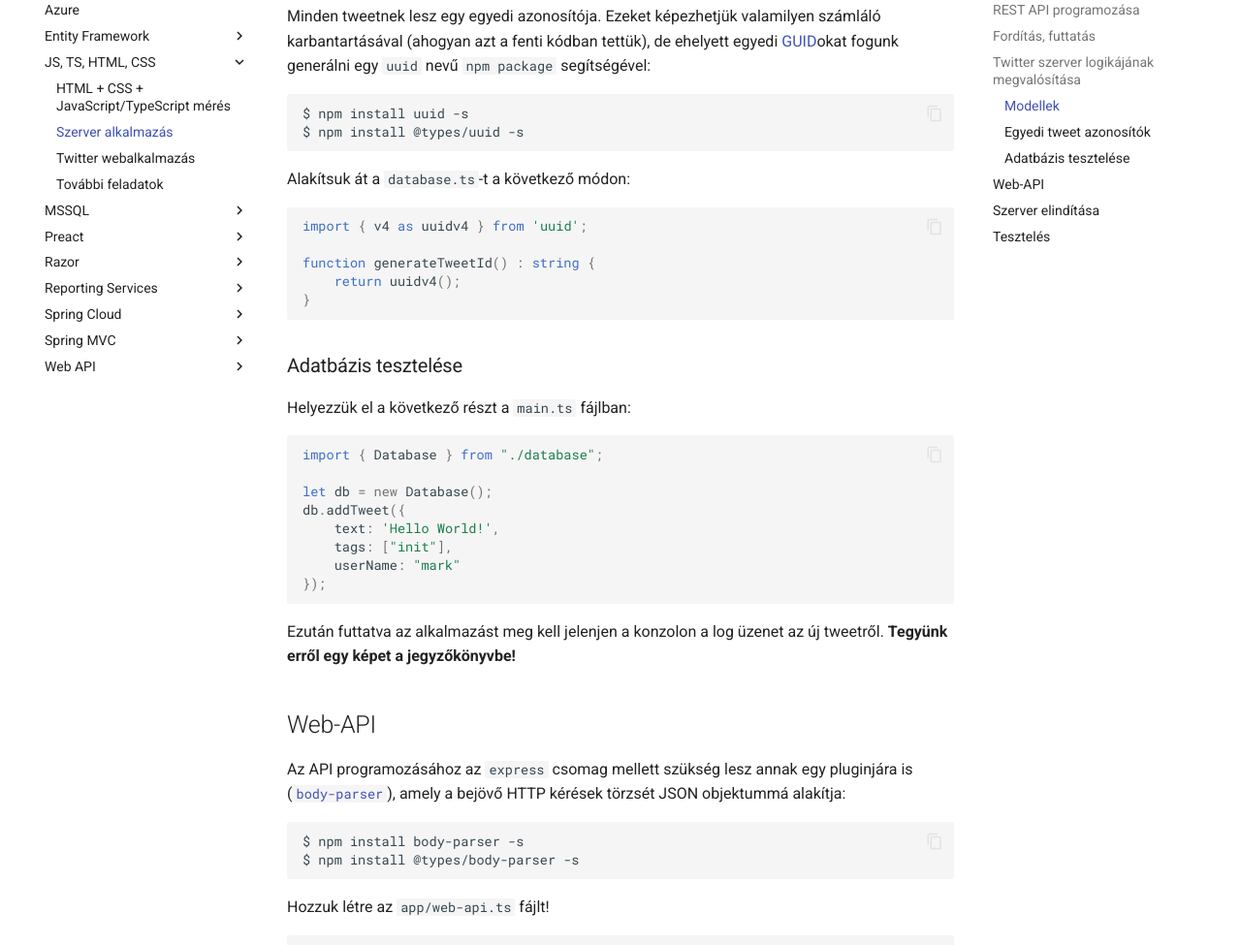
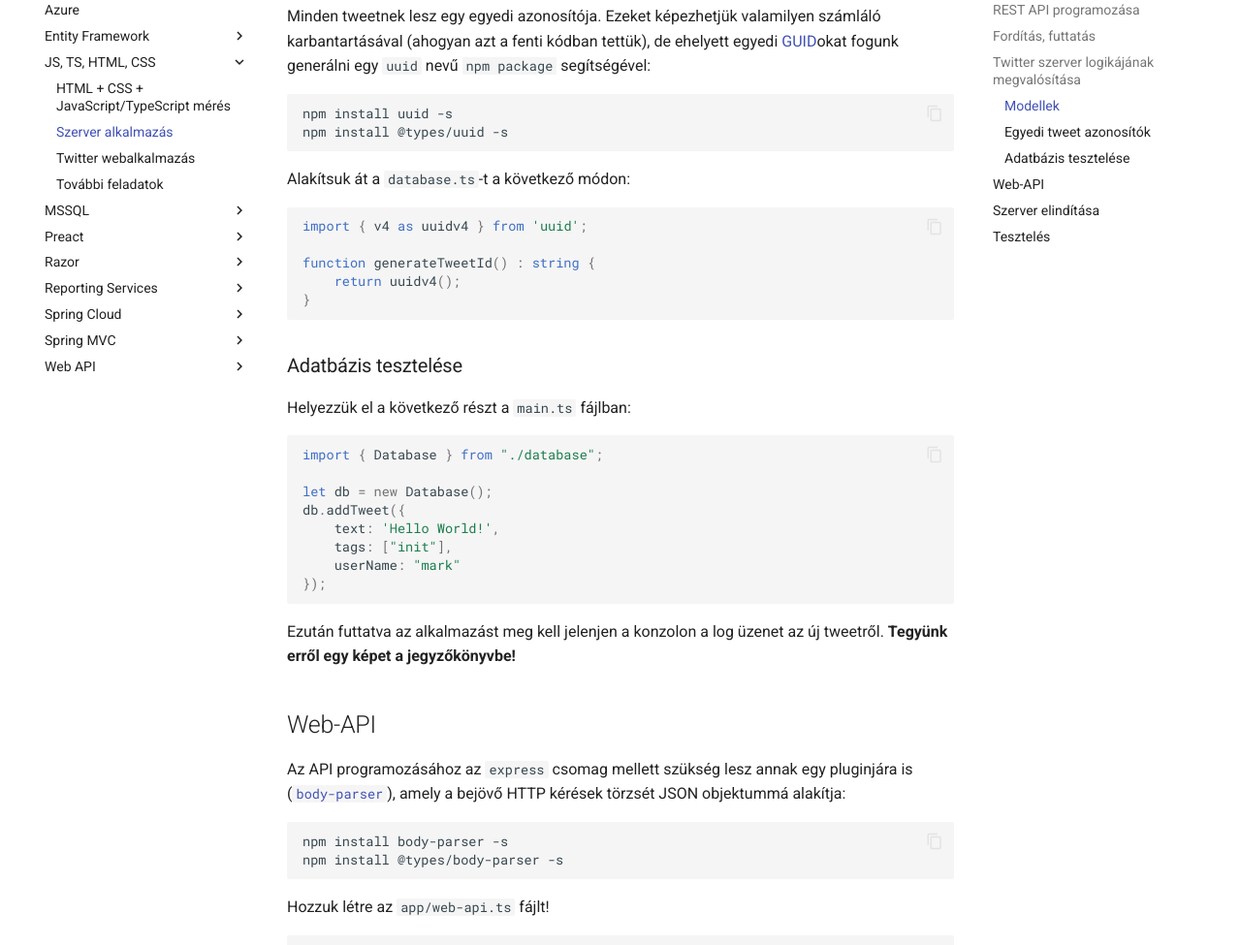
Before and after one commit to VIAUBC01/labor-leirasok, an MkDocs documentation site: the page built from docs/laborok/JS_TS_HTML_CSS/Feladat-1.md, in a window 1280 px wide and 1400 px high, scrolled down 4698 px. Shown: the part 152-1127 px from the top of the window at 97% size. Built offline with MkDocs 1.6.1 and Material for MkDocs 9.7.7, drawn with Linux system fonts in a browser that asks for light colours; comment, search, counter and statistics services are not loaded; some of the changed text lies outside the part shown.

````diff
--- a/docs/laborok/JS_TS_HTML_CSS/Feladat-1.md
+++ b/docs/laborok/JS_TS_HTML_CSS/Feladat-1.md
@@ -9,7 +9,7 @@ Egy üres könyvtárban hozzunk létre egy `client` és egy `server` könyvtára
 Lépjünk be a szerver könyvtárba (mostantól végig ebben dolgozunk) és hozzunk létre egy NodeJS projektet a következő parancs kiadásával:
 
 ```cmd
-$ npm init
+npm init
 ```
 
 Ez létrehoz egy `package.json` fájlt, amiben a projektünk függőségeit (más programkönyvtárakat (= `npm` package)) leírjuk.
@@ -17,13 +17,13 @@ Ez létrehoz egy `package.json` fájlt, amiben a projektünk függőségeit (má
 Ellenőrizzük, hogy a TypeScript fordító telepítve van a gépünkre! Ezt érdemes a `-g` kapcsolóval telepíteni, így nem csak az adott program számára lesz elérhető, hanem globálisan az egész számítógépen.
 
 ```cmd
-$ npm install typescript -g
+npm install typescript -g
 ```
 
 Mivel TypeScript nyelven szeretnénk programozni, ezért létrehozunk egy TypeScript projektet is, amellyel azt konfiguráljuk, hogy ha a könyvtárban kiadjuk a `tsc` (TypeScript Compiler) parancsot, akkor mely fájlokat és hogyan fordítsuk le.
 
 ```cmd
-$ tsc --init
+tsc --init
 ```
 
 A generált `tsconfig.json` fájl tartalmazza a TypeScript projekt és fordító beállításait. Cseréljük le a generált fájl **teljes tartalmát** az alábbira:
@@ -56,13 +56,13 @@ A feladat során egy REST APIt szeretnénk megvalósítani. Vagyis az a cél, ho
 Adjuk hozzá az `express` csomagot a projektünkhöz!
 
 ```cmd
-$ npm install express -s
+npm install express -s
 ```
 
 Mivel TypeScript nyelven dolgozunk, adjuk hozzá a `@types/express` csomagot is. Ez TypeScript nyelvű típusannotációkat tartalmaz az eredetileg JavaScript nyelven megírt `express` könyvtárhoz, így a fordító ellenőrizni tudja, hogy megfelelően használjuk-e a könyvtárat.
 
 ```cmd
-$ npm install @types/express -s
+npm install @types/express -s
 ```
 
 Hozzunk létre egy `app` könyvtárat, abban pedig egy `main.ts` fájlt, amiben helyezzük el a következő kódot:
@@ -75,13 +75,13 @@ console.log('hello world!');
 A TypeScript fájlokat a `tsc` paranccsal tudjuk lefordítani.
 
 ```cmd
-$ tsc
+tsc
 ```
 
 Ennek eredménye egy `main.js` fájl lesz a `build` mappában. Ezt az egyszerű js fájlt a `node` segítségével futtathatjuk:
 
 ```cmd
-$ node .\build\main.js
+node .\build\main.js
 ```
 
 *Linuxon és macOS-en a backslash helyett forward slash-t kell használni: node ./build/main.js*
@@ -111,7 +111,7 @@ A fenti szkriptek szerepe a következő:
 Innentől tehát, ha változik a kód, elég a következő parancsot kiadni az újrafordításhoz és futtatáshoz:
 
 ```cmd
-$ npm run build-and-start
+npm run build-and-start
 ```
 
 ## Twitter szerver logikájának megvalósítása
@@ -197,8 +197,8 @@ Egészítse ki a `Database` osztály függvényeit loggolással (`console.log(..
 Minden tweetnek lesz egy egyedi azonosítója. Ezeket képezhetjük valamilyen számláló karbantartásával (ahogyan azt a fenti kódban tettük), de ehelyett egyedi [GUID](https://hu.wikipedia.org/wiki/Glob%C3%A1lisan_egyedi_azonos%C3%ADt%C3%B3)okat fogunk generálni egy `uuid` nevű `npm package` segítségével:
 
 ```cmd
-$ npm install uuid -s
-$ npm install @types/uuid -s
+npm install uuid -s
+npm install @types/uuid -s
 ```
 
 Alakítsuk át a `database.ts`-t a következő módon:
@@ -233,8 +233,8 @@ Ezután futtatva az alkalmazást meg kell jelenjen a konzolon a log üzenet az
 Az API programozásához az `express` csomag mellett szükség lesz annak egy pluginjára is ([`body-parser`](http://expressjs.com/en/resources/middleware/body-parser.html)), amely a bejövő HTTP kérések törzsét JSON objektummá alakítja:
 
 ```cmd
-$ npm install body-parser -s
-$ npm install @types/body-parser -s
+npm install body-parser -s
+npm install @types/body-parser -s
 ```
 
 Hozzuk létre az `app/web-api.ts` fájlt!
````
Also changed, not shown: docs/laborok/JS_TS_HTML_CSS/Feladat-2.md (+3 -3 lines), docs/laborok/preact/server.md (+2 -2 lines).
